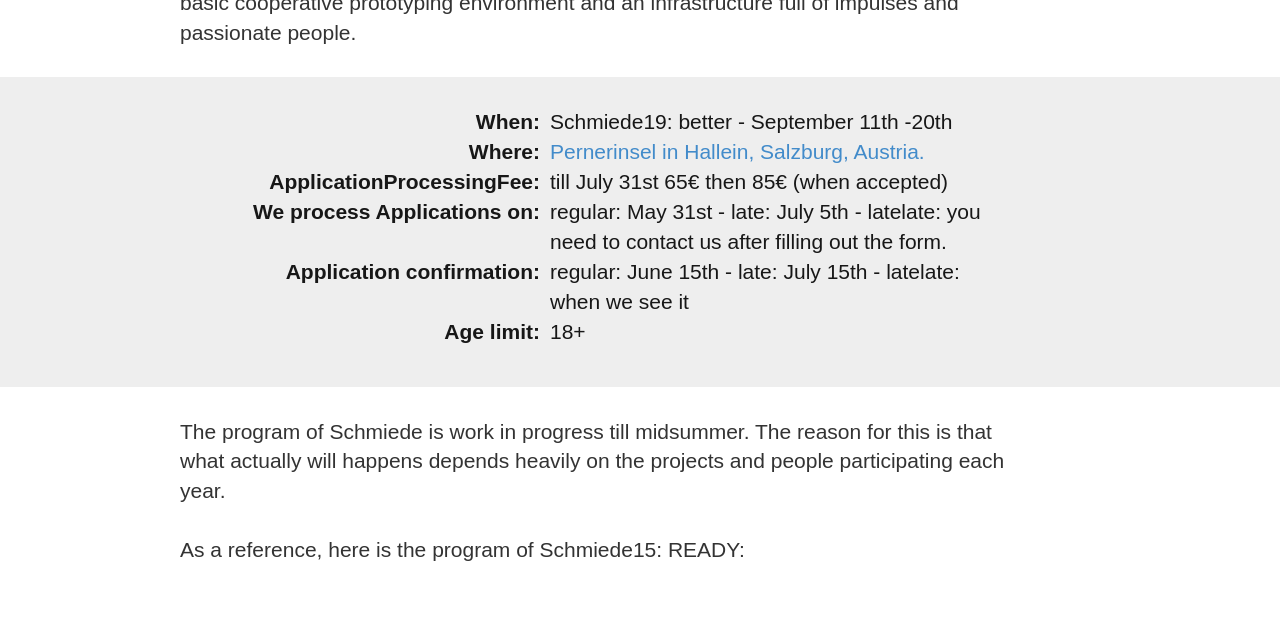
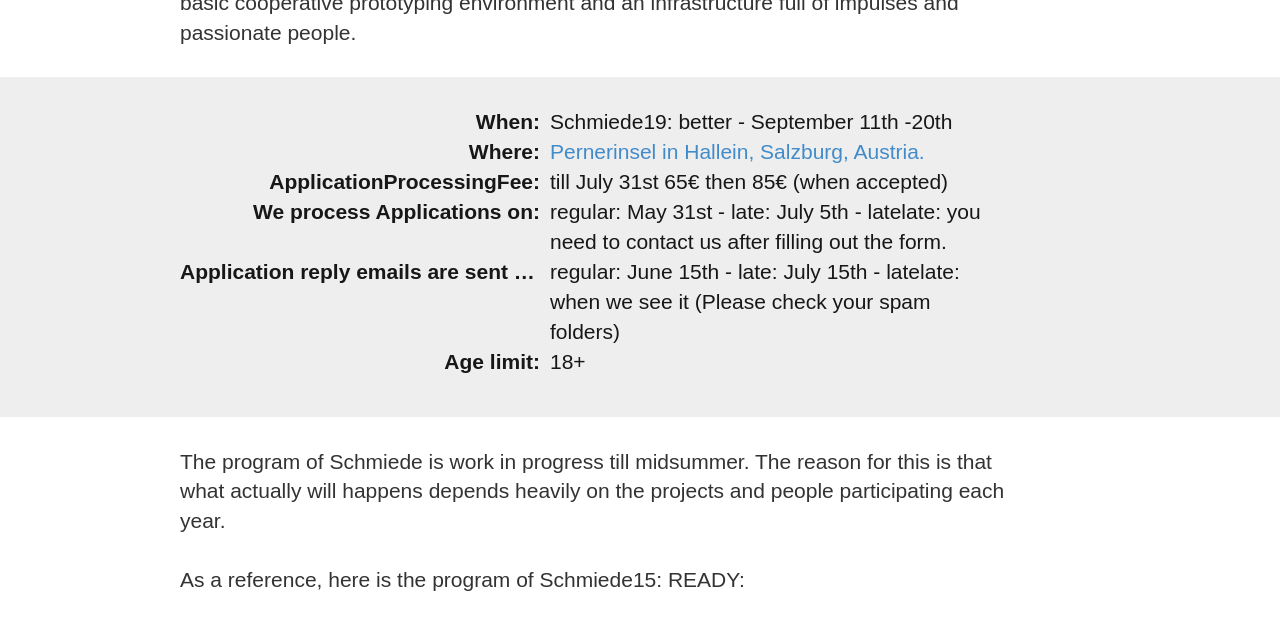
Before and after one commit to philippWassibauer/schmiede_web, a Jekyll site: the page built from apply/index.html, in a window 1280 px wide and 900 px high, scrolled down 750 px. Shown: the top 630 px of the window. Built offline with Jekyll 4.4.1, drawn with Linux system fonts in a browser that asks for light colours.

Commit message:
Update index.html

```diff
--- a/apply/index.html
+++ b/apply/index.html
@@ -37,8 +37,8 @@
             <dd>till July 31st 65€ then 85€     (when accepted)</dd>
             <dt>We process Applications on:</dt>
             <dd> regular: May 31st - late: July 5th - latelate: you need to contact us after filling out the form.</dd>
-            <dt>Application confirmation:</dt>
-            <dd>regular: June 15th - late: July 15th - latelate: when we see it</dd>
+            <dt>Application reply emails are sent on:</dt>
+            <dd>regular: June 15th - late: July 15th - latelate: when we see it (Please check your spam folders)</dd>
             <dt>Age limit:</dt>
             <dd>18+</dd>
           </dl>
```
